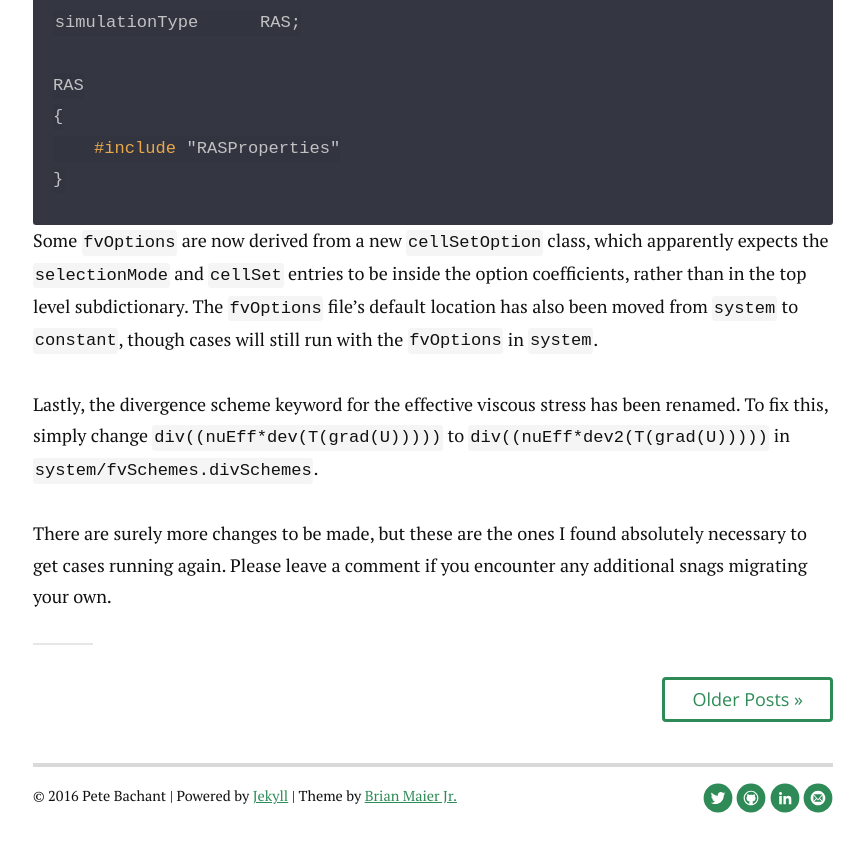
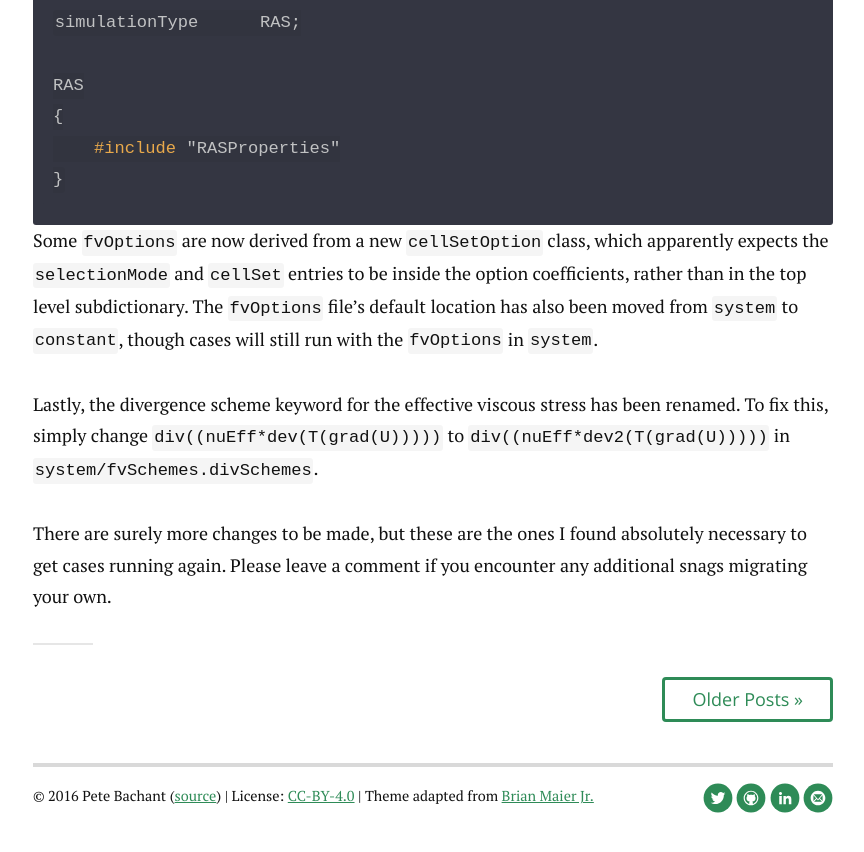
Before and after one commit to petebachant/petebachant.github.io, a Jekyll site: the page built from index.html, in a window 1280 px wide and 900 px high, scrolled down 4931 px. Shown: the top 852 px of the window, without its empty margins (207-1071 px from the left). Built offline with Jekyll 4.4.1, drawn with Linux system fonts in a browser that asks for light colours; nearby versions of some CDN libraries; the list of posts is cut into pages by our own code.

Commit message:
Add CC license to footer

```diff
--- a/_includes/footer.html
+++ b/_includes/footer.html
@@ -1,8 +1,9 @@
 <div class="footer">
    <div class="container">
      <p class="copy">&copy; {{ site.time | date: '%Y' }}
-         Pete Bachant | Powered by <a href="http://jekyllrb.com">Jekyll</a> |
-         Theme by <a href="http://brianmaierjr.com/">Brian Maier Jr.</a>
+         Pete Bachant (<a href="https://github.com/petebachant/petebachant.github.io">source</a>)
+         | License: <a rel="license" href="http://creativecommons.org/licenses/by/4.0/">CC-BY-4.0</a>
+         | Theme adapted from <a href="http://brianmaierjr.com/">Brian Maier Jr.</a>
      </p>
 
       <div class="footer-links">
```
